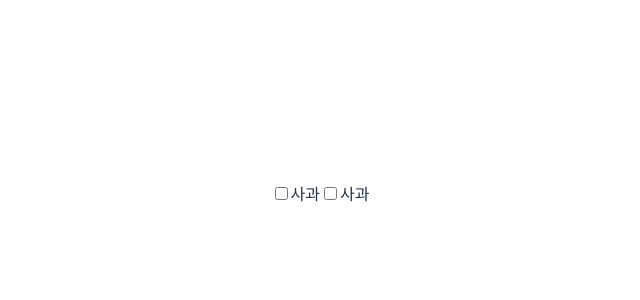
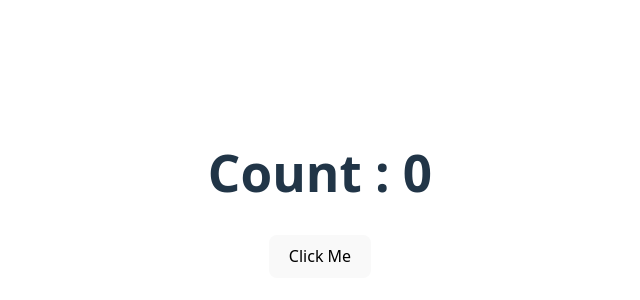
Before and after one commit to nana1243/practice, a React (Vite) app in the folder section12/: page / in a window 1280 px wide. Shown: the part 206-506 px from the top of the page, without its empty margins (320-960 px from the left). Built offline with nearby package versions, Linux system fonts and the light colour scheme.

Commit message:
fea)[7/25] useEffect 훅 사용

```diff
--- a/section12/src/App.tsx
+++ b/section12/src/App.tsx
@@ -1,13 +1,29 @@
 import './App.css'
 import CheckBox from "./components/CheckBox";
+import {useEffect, useState} from "react";
 
 function App() {
+    const  [count,setCount] = useState(0);
 
-  return (
-    <>
-      <CheckBox/>
-      <CheckBox/>
-    </>
+    useEffect(()=> {
+        console.log('App mounted');
+
+        // Cleanup function
+        return () => {
+            console.log('App unmounted');
+        }
+    },[])
+
+    useEffect(() => {
+        console.log('Count changed:', count);
+    }, [count]);
+
+
+    return (
+        <>
+            <h1>Count : {count}</h1>
+            <button onClick={() => setCount(count + 1)}>Click Me</button>
+        </>
   )
 }
 
```
